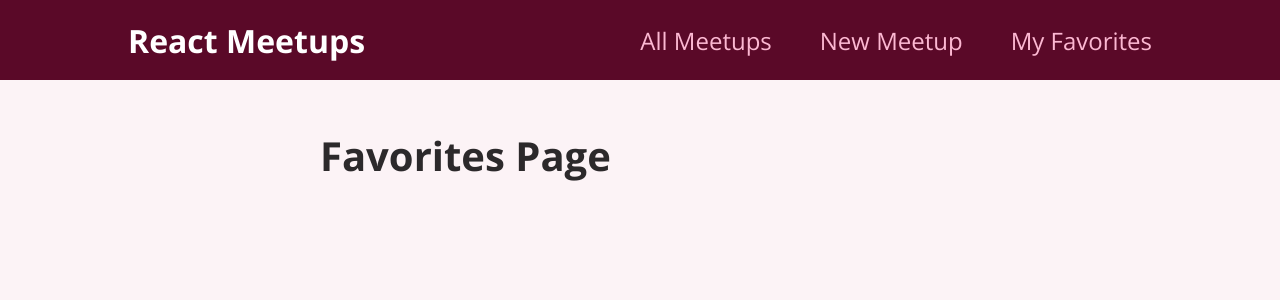
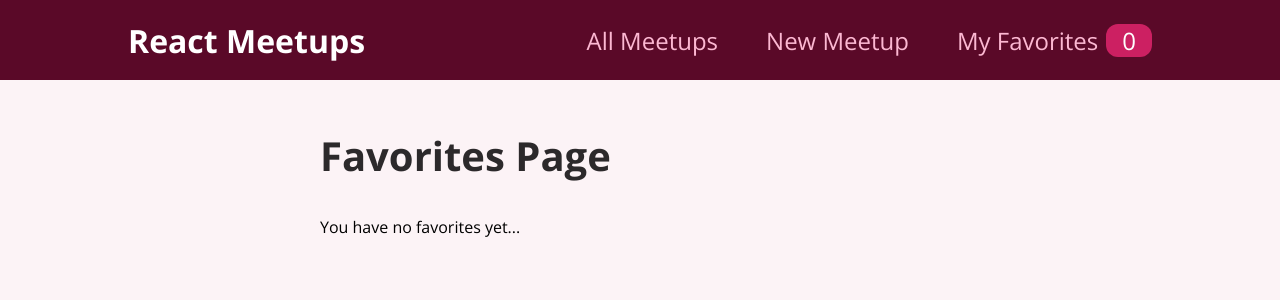
Before and after one commit to pRob3/meetup-app, a React (Create React App) app: page /favorites in a window 1280 px wide. Shown: the top 300 px of the page. Built offline with nearby package versions, Linux system fonts and the light colour scheme.

Commit message:
use context

```diff
--- a/src/components/layout/MainNavigation.js
+++ b/src/components/layout/MainNavigation.js
@@ -1,8 +1,11 @@
 import { Link } from 'react-router-dom';
+import { useContext } from 'react';
 
 import classes from './MainNavigation.module.css';
+import FavoritesContext from '../../store/favorites-context';
 
 function MainNavigation() {
+  const favoritesCtx = useContext(FavoritesContext);
   return (
     <header className={classes.header}>
       <div className={classes.logo}>React Meetups</div>
@@ -15,7 +18,12 @@
             <Link to='/new-meetup'>New Meetup</Link>
           </li>
           <li>
-            <Link to='/favorites'>My Favorites</Link>
+            <Link to='/favorites'>
+              My Favorites
+              <span className={classes.badge}>
+                {favoritesCtx.totalFavorites}
+              </span>
+            </Link>
           </li>
         </ul>
       </nav>
--- a/src/pages/Favorites.js
+++ b/src/pages/Favorites.js
@@ -1,7 +1,22 @@
+import { useContext } from 'react';
+import FavoritesContext from '../store/favorites-context';
+import MeetupList from '../components/meetups/MeetupList';
+
 function FavoritesPage() {
+  const favoritesCtx = useContext(FavoritesContext);
+
+  let content;
+
+  if (favoritesCtx.totalFavorites === 0) {
+    content = <p>You have no favorites yet...</p>;
+  } else {
+    content = <MeetupList meetups={favoritesCtx.favorites} />;
+  }
+
   return (
     <section>
       <h1>Favorites Page</h1>
+      {content}
     </section>
   );
 }
```
